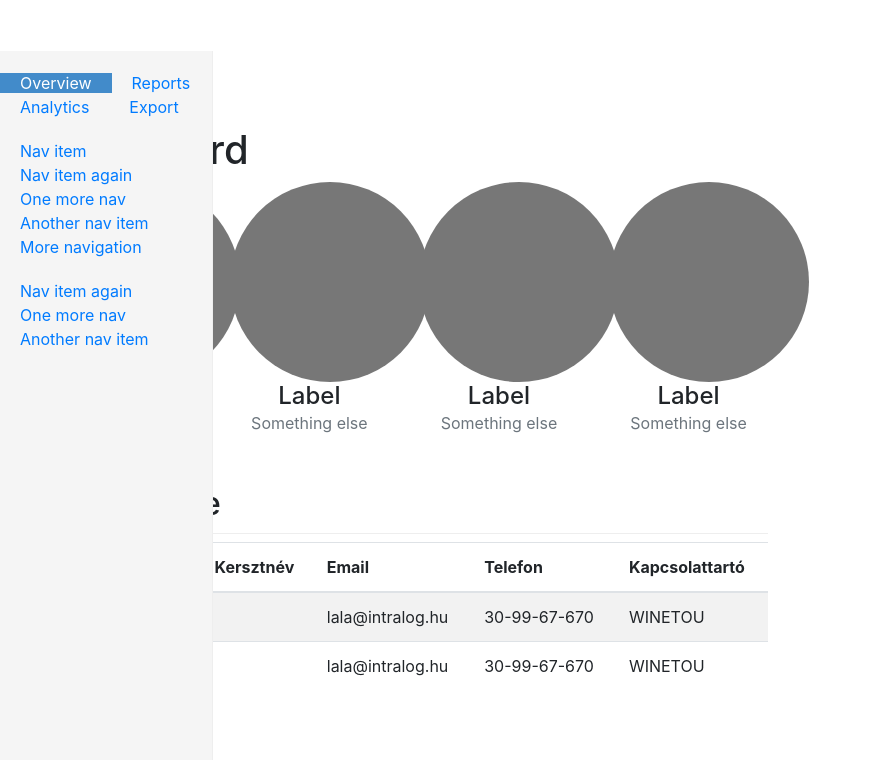
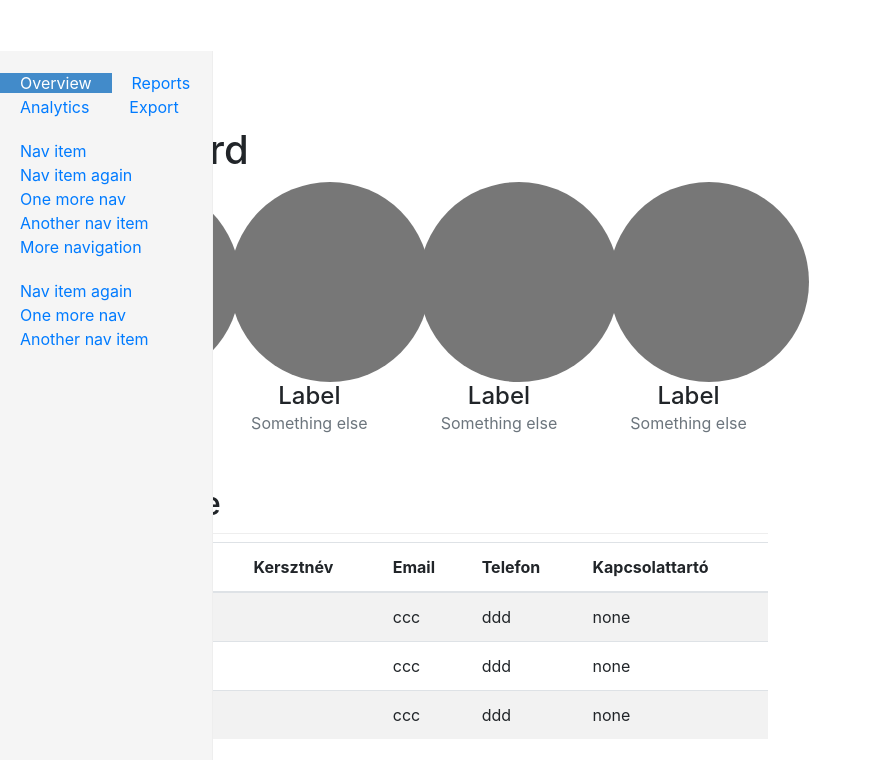
Before and after one commit to RossuLala/otthon4, an Angular app: page / in a window 1280 px wide. Shown: the top 760 px of the page, without its empty margins (0-872 px from the left). Built offline with nearby package versions, Linux system fonts and the light colour scheme.

Commit message:
Adatmodell létrehozása és használata

```diff
--- a/src/app/content/content.component.ts
+++ b/src/app/content/content.component.ts
@@ -1,4 +1,5 @@
 import { Component, OnInit } from '@angular/core';
+import { User } from '../model/User';
 
 @Component({
   selector: 'app-content',
@@ -6,41 +7,21 @@ import { Component, OnInit } from '@angular/core';
   styleUrls: ['./content.component.css']
 })
 export class ContentComponent implements OnInit {
-  user:{   // TÍPUS DEKLARÁCIÓ - létrehozok egy usert és TypeScrip-ben megadhatom az adatok típusát
-    id:number,
-    lastName?:string,
-    firstName?:string,
-    email?:string,
-    phone?:string,
-    relatives?:string  //?- nem kötelező kitölteni
-   }
+
 
    users = [];
 
   constructor() {
-    let user = {
-      id: 1,
-      lastName:"Kiss",
-      firstName:"Éva",
-      email:"lala@intralog.hu",
-      phone: "30-99-67-670",
-      relatives: "WINETOU"
-    }
 
-    let user2 = {
-      id: 1,
-      lastName:"Kiss",
-      firstName:"Éva",
-      email:"lala@intralog.hu",
-      phone: "30-99-67-670",
-      relatives: "WINETOU"
-    }
-
-    this.users.push (user);
-    this.users.push (user2);
-   }
+  }
 
   ngOnInit() {
+    let user1 = new User (1,'aaa', 'bbb','ccc','ddd')
+    let user2 = new User (1,'aaa', 'bbb','ccc','ddd')
+    let user3 = new User (1,'aaa', 'bbb','ccc','ddd')
+    this.users.push (user1);
+    this.users.push (user2);
+    this.users.push (user3);
   }
 
 }
--- /dev/null
+++ b/src/app/model/User.ts
@@ -0,0 +1,27 @@
+// ADATMODELL LÉTREHOZÁSA:
+
+export class User {  //Az osztály létrehozásával a tervrajz más modulokban is felhasználható
+    id: number;
+    lastName: string;
+    firstName: string;
+    email: string;
+    phone: string;
+    relatives?: string  //?- nem kötelező kitölteni
+
+    public constructor (
+        id: number,
+        lastName: string,
+        firstName: string,
+        email: string,
+        phone: string,
+        relatives: string = 'none'
+        )
+    {
+        this.id = id;
+        this.lastName = lastName;
+        this.firstName = firstName;
+        this.email = email;
+        this.phone = phone;
+        this.relatives = relatives;
+    }
+}
```
